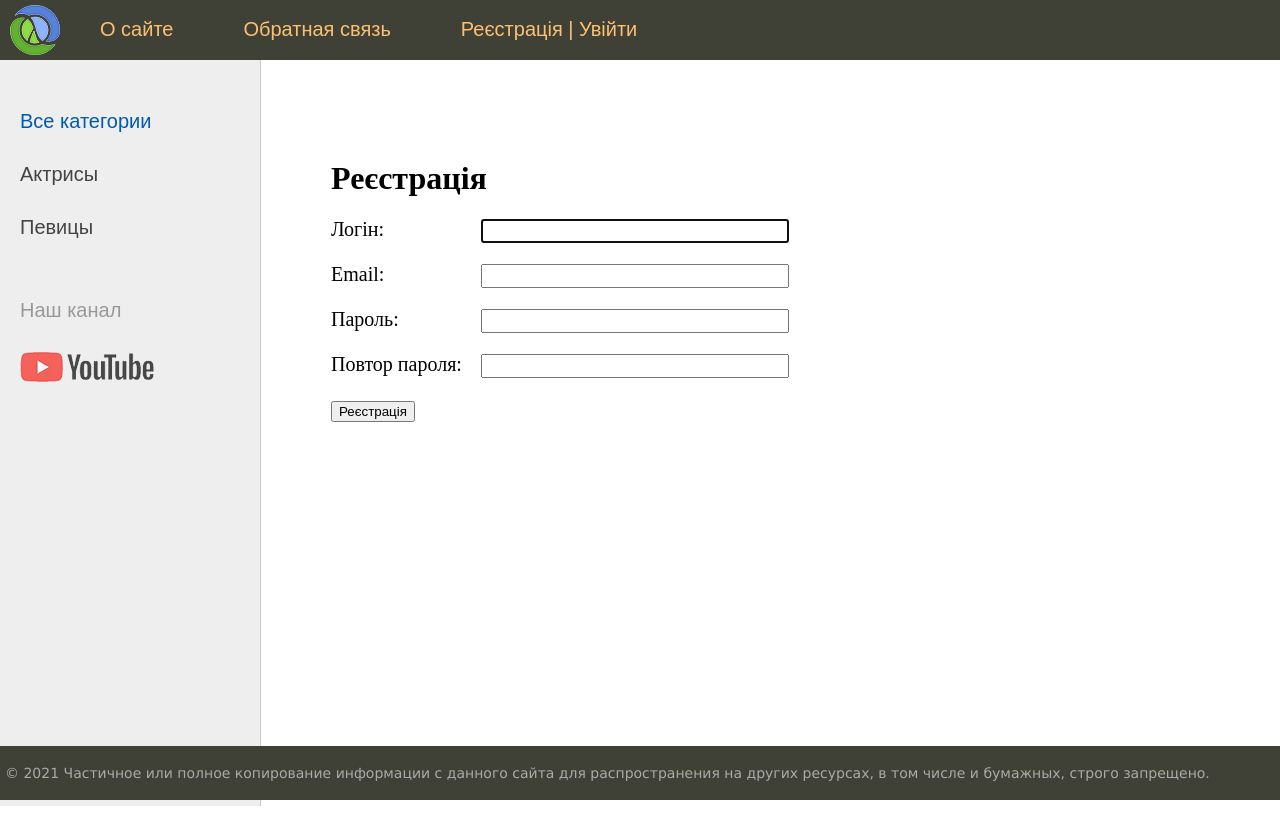
After one commit to igorGavr/djangoSite, a Django app: page /register/ in a window 1280 px wide. The commit adds this page. Run offline with Django 3.2, Linux system fonts and the light colour scheme; data comes from the database, SQL or seed files in the repository; both versions use the stored data as it was after the commit.

Commit message:
register , RegisterUserForm

```diff
--- a/women/forms.py
+++ b/women/forms.py
@@ -1,7 +1,10 @@
 from django import forms
+from django.contrib.auth.forms import UserCreationForm
+from django.contrib.auth.models import User
 from django.core.exceptions import ValidationError
 
 from .models import *
+
 
 class AddPostForm(forms.ModelForm):
     def __init__(self, *args, **kwargs):
@@ -22,3 +25,14 @@ class AddPostForm(forms.ModelForm):
             raise ValidationError('Длина превышает 200 символов')
 
         return title
+
+
+class RegisterUserForm(UserCreationForm):
+    username = forms.CharField(label='Логін', widget=forms.TextInput(attrs={'class': 'form-input'}))
+    email = forms.EmailField(label='Email', widget=forms.EmailInput(attrs={'class': 'form-input'}))
+    password1 = forms.CharField(label='Пароль', widget=forms.PasswordInput(attrs={'class': 'form-input'}))
+    password2 = forms.CharField(label='Повтор пароля', widget=forms.PasswordInput(attrs={'class': 'form-input'}))
+
+    class Meta:
+        model = User
+        fields = ('username', 'email', 'password1', 'password2')
--- a/women/templates/women/base.html
+++ b/women/templates/women/base.html
@@ -20,12 +20,9 @@
                             <div class="logo"></div>
                         </a></li>
                         {% for m in menu %}
-                            {% if not forloop.last %}
-                                <li><a href="{% url m.url_name %}">{{ m.title }}</a></li>
-                            {% else %}
-                                <li class="last"><a href="{% url m.url_name %}">{{ m.title }}</a></li>
-                            {% endif %}
+                            <li><a href="{% url m.url_name %}">{{ m.title }}</a></li>
                         {% endfor %}
+                        <li><a href="{% url 'register' %}">Реєстрація</a> | <a href="{% url 'login' %}">Увійти</a></li>
                     </ul>
                     <div class="clear"></div>
                 </div>
--- /dev/null
+++ b/women/templates/women/register.html
@@ -0,0 +1,16 @@
+{% extends 'women/base.html' %}
+
+{% block content %}
+    <h1>{{ title }}</h1>
+
+    <form method="post">
+        {% csrf_token %}
+        {#        {{ form.as_p }}  стандартний вивід форми#}
+        {% for f in form %}
+            <p><label class="form-label" for="{{ f.id_for_label }}">{{ f.label }}: </label>{{ f }}</p>
+            <div class="form-error">{{ f.errors }}</div>
+        {% endfor %}
+
+        <button type="submit">Реєстрація</button>
+    </form>
+{% endblock %}
--- a/women/urls.py
+++ b/women/urls.py
@@ -8,6 +8,7 @@ urlpatterns = [
     path('addpage/', AddPage.as_view(), name='add_page'),
     path('contact/', contact, name='contact'),
     path('login/', login, name='login'),
+    path('register/', RegisterUser.as_view(), name='register'),
     path('post/<slug:post_slug>/', ShowPost.as_view(), name='post'),
     path('category/<slug:cat_slug>/', WomenCategory.as_view(), name='category'),
 ]
--- a/women/utils.py
+++ b/women/utils.py
@@ -4,8 +4,7 @@ from .models import *
 
 menu = [{'title': "О сайте", 'url_name': 'about'},
         {'title': "Добавить статью", 'url_name': 'add_page'},
-        {'title': "Обратная связь", 'url_name': 'contact'},
-        {'title': "Войти", 'url_name': 'login'}
+        {'title': "Обратная связь", 'url_name': 'contact'}
         ]
 
 
--- a/women/views.py
+++ b/women/views.py
@@ -1,4 +1,5 @@
 from django.contrib.auth.decorators import login_required
+from django.contrib.auth.forms import UserCreationForm
 from django.core.paginator import Paginator
 from django.http import HttpResponse, HttpResponseNotFound, Http404
 from django.shortcuts import render, redirect, get_object_or_404
@@ -121,6 +122,7 @@ class WomenCategory(DataMixin, ListView):
                                       cat_selected=context['posts'][0].cat_id)
         return context | c_def
 
+
 # def show_category(request, cat_id):
 #     posts = Women.objects.filter(cat_id=cat_id)
 #
@@ -135,3 +137,15 @@ class WomenCategory(DataMixin, ListView):
 #     }
 #
 #     return render(request, 'women/index.html', context=context)
+
+class RegisterUser(DataMixin, CreateView):
+
+
+    form_class = RegisterUserForm
+    template_name = 'women/register.html'
+    success_url = reverse_lazy('login')
+
+    def get_context_data(self, *, object_list=None, **kwargs):
+        context = super().get_context_data(**kwargs)
+        c_def = self.get_user_context(title='Реєстрація')
+        return context | c_def
```
Also changed, not shown: db.sqlite3.
